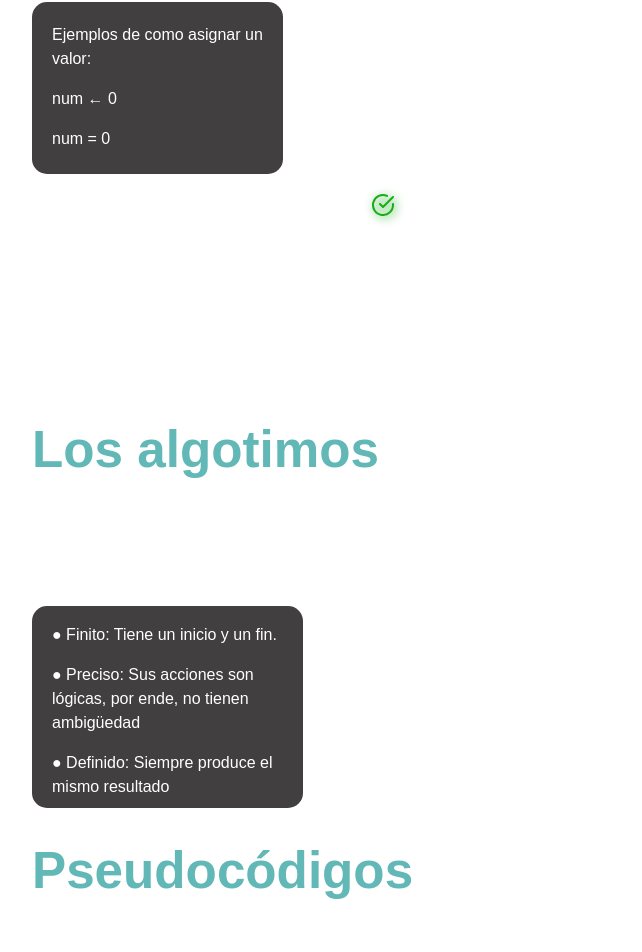
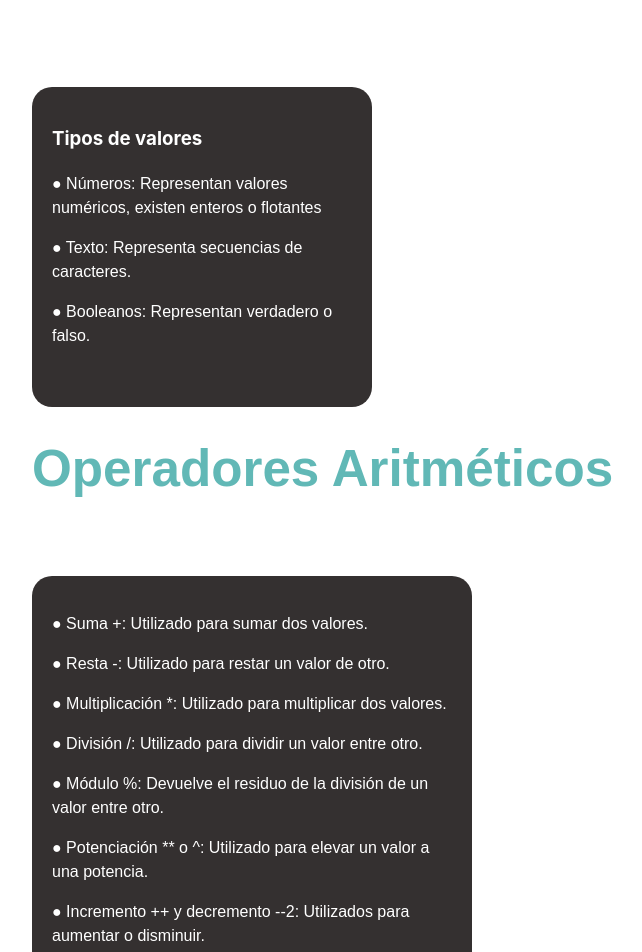
Before and after one commit to KevinLatino/Peritazgo-Website, a React (Vite) app: page / in a window 1280 px wide. Shown: the part 1069-2021 px from the top of the page, without its empty margins (0-642 px from the left). Built offline with nearby package versions, Linux system fonts and the light colour scheme.

Commit message:
Estilos modificados

```diff
--- a/src/App.jsx
+++ b/src/App.jsx
@@ -3,7 +3,9 @@ import { MainTitle } from './Components/MainTitle';
 import { CardComponent } from './Components/CardComponent';
 import { SearchBar } from './Components/SearchBar';
 import { BasicKnowledgeScreen } from './Components/BasicKnowledgeScreen';
+import {ExpressionScreen} from './Components/ExpressionScreen';
 import './App.css'
+import { Import } from 'lucide-react';
 
 
 function App() {
@@ -43,7 +45,7 @@ function App() {
     <MainTitle />
     <SearchBar search={search} setSearch={setSearch}/>
     {searchTopics.map(topic => (<CardComponent key={topic.title} title={topic.title} description={topic.description}/>))}
-    <BasicKnowledgeScreen/>
+    <ExpressionScreen/>
     </>
 
 
--- a/src/Components/CardComponent.jsx
+++ b/src/Components/CardComponent.jsx
@@ -1,6 +1,7 @@
 import React from 'react';
 import '../Styles/cardStyles.css';
 import { CircleArrowRight } from 'lucide-react';
+
 
 
 const CardComponent = (props) => {
--- a/src/Components/ExpressionScreen.jsx
+++ b/src/Components/ExpressionScreen.jsx
@@ -1,4 +1,5 @@
 import React from 'react'
+import '../Styles/ExpressionScreen.css'
 
 const ExpressionScreen = () => {
   return (
@@ -16,9 +17,9 @@ const ExpressionScreen = () => {
 
     <section id='background-styles'>
         <h3>Tipos de valores</h3>
-        <p>Números: Representan valores numéricos, existen enteros o flotantes</p>
-        <p>Texto: Representa secuencias de caracteres.</p>
-        <p>Booleanos: Representan verdadero o falso.</p>
+        <p>● Números: Representan valores numéricos, existen enteros o flotantes</p>
+        <p>● Texto: Representa secuencias de caracteres.</p>
+        <p>● Booleanos: Representan verdadero o falso.</p>
     </section>
 
     <h1>Operadores Aritméticos</h1>
@@ -26,13 +27,13 @@ const ExpressionScreen = () => {
        valores numéricos.
     </p>
     <section id='operations-style'>
-        <p>Suma +: Utilizado para sumar dos valores.</p>
-        <p>Resta -: Utilizado para restar un valor de otro.</p>
-        <p>Multiplicación *: Utilizado para multiplicar dos valores.</p>
-        <p>División /: Utilizado para dividir un valor entre otro.</p>
-        <p>Módulo %: Devuelve el residuo de la división de un valor entre otro.</p>
-        <p>Potenciación ** o ^: Utilizado para elevar un valor a una potencia.</p>
-        <p>Incremento ++ y decremento --2: Utilizados para aumentar o disminuir el valor de una variable en 1 unidad.</p>
+        <p>● Suma +: Utilizado para sumar dos valores.</p>
+        <p>● Resta -: Utilizado para restar un valor de otro.</p>
+        <p>● Multiplicación *: Utilizado para multiplicar dos valores.</p>
+        <p>● División /: Utilizado para dividir un valor entre otro.</p>
+        <p>● Módulo %: Devuelve el residuo de la división de un valor entre otro.</p>
+        <p>● Potenciación ** o ^: Utilizado para elevar un valor a una potencia.</p>
+        <p>● Incremento ++ y decremento --2: Utilizados para aumentar o disminuir.</p>
     </section>
     </>
   )
--- a/src/Components/Learn-the-basics/Variable.jsx
+++ b/src/Components/Learn-the-basics/Variable.jsx
@@ -22,12 +22,12 @@ const Variable = () => {
         <p>num = 0</p>
       </section>
 
-        <h3>Buenas prácticas al utilizar variables <CircleCheckBig id='icon-check'/></h3>
-        <section id='allowed'>
-        <p>○ Nombres descriptivos: que reflejen el propósito de la variable.</p>
-        <p>○ Utilizar camelCase:  para mantener la consistencia en el código</p>
-        <p>○ Usar nombres en inglés: debido a que es el idioma universal</p>
-        <p>○ Evitar nombres demasiado largos: lo mejor es que sean cortos y compactos</p>
+      <section id='allowed'>
+        <h3 id='allowed-h3'>Buenas prácticas al utilizar variables <CircleCheckBig id='icon-check'/></h3>
+        <p>● Nombres descriptivos: que reflejen el propósito de la variable.</p>
+        <p>● Utilizar camelCase:  para mantener la consistencia en el código</p>
+        <p>● Usar nombres en inglés: debido a que es el idioma universal</p>
+        <p>● Evitar nombres demasiado largos: lo mejor es que sean cortos y compactos</p>
       </section>
     </>
   );
--- a/src/Styles/Algorithm.css
+++ b/src/Styles/Algorithm.css
@@ -1,6 +1,6 @@
 #examples{
     margin-top: 30px;
-    background-color: rgb(65, 63, 63);
+    background-color: rgb(52, 48, 48);
     width: 250px;
     height: 200px;
     border-radius: 15px;
--- /dev/null
+++ b/src/Styles/ExpressionScreen.css
@@ -0,0 +1,19 @@
+#background-styles{
+    background-color: rgb(52, 48, 48);
+    width: 300px;
+    height: 280px;
+    margin-top: 20px;
+    border-radius: 20px;
+    padding-left: 20px;
+    padding: 20px;
+}
+
+#operations-style{
+    background-color: rgb(52, 48, 48);
+    width: 400px;
+    height: 380px;
+    margin-top: 20px;
+    border-radius: 20px;
+    padding-left: 20px;
+    padding: 20px;
+}
--- a/src/Styles/Pseudocodigo.css
+++ b/src/Styles/Pseudocodigo.css
@@ -5,7 +5,7 @@ h1{
 }
 .Pseudocodigo-Examples{
     margin-top: 30px;
-    background-color: rgb(65, 63, 63);
+    background-color: rgb(52, 48, 48);
     width: 300px;
     height: 310px;
     border-radius: 15px;
--- a/src/Styles/VariableScreen.css
+++ b/src/Styles/VariableScreen.css
@@ -8,13 +8,16 @@ h1, h3, p{
 }
 
 #icon-check{
-    color: rgb(24, 172, 24);
-    filter: drop-shadow(2px 2px 5px  rgb(24, 172, 24));
+    color: #44AC99;
+    filter: drop-shadow(2px 2px 5px  #44AC99);
+    margin-left: 10px;
 }
+
+
 
 #example-styles{
     margin-top: 30px;
-    background-color: rgb(65, 63, 63);
+    background-color: rgb(52, 48, 48);
     width: 230px;
     height: 170px;
     border-radius: 15px;
@@ -25,3 +28,17 @@ h1, h3, p{
 #example-styles p:first-child {
   margin-top: 20px;
 }
+
+#allowed{
+    background-color: #2B6E6233;
+    width: 360px;
+    height: 330px;
+    border-radius: 20px;
+    padding-left: 20px;
+    margin-top: 30px;
+    padding: 20px;
+}
+
+#allowed-h3{
+    color: #44AC99;
+}
```
